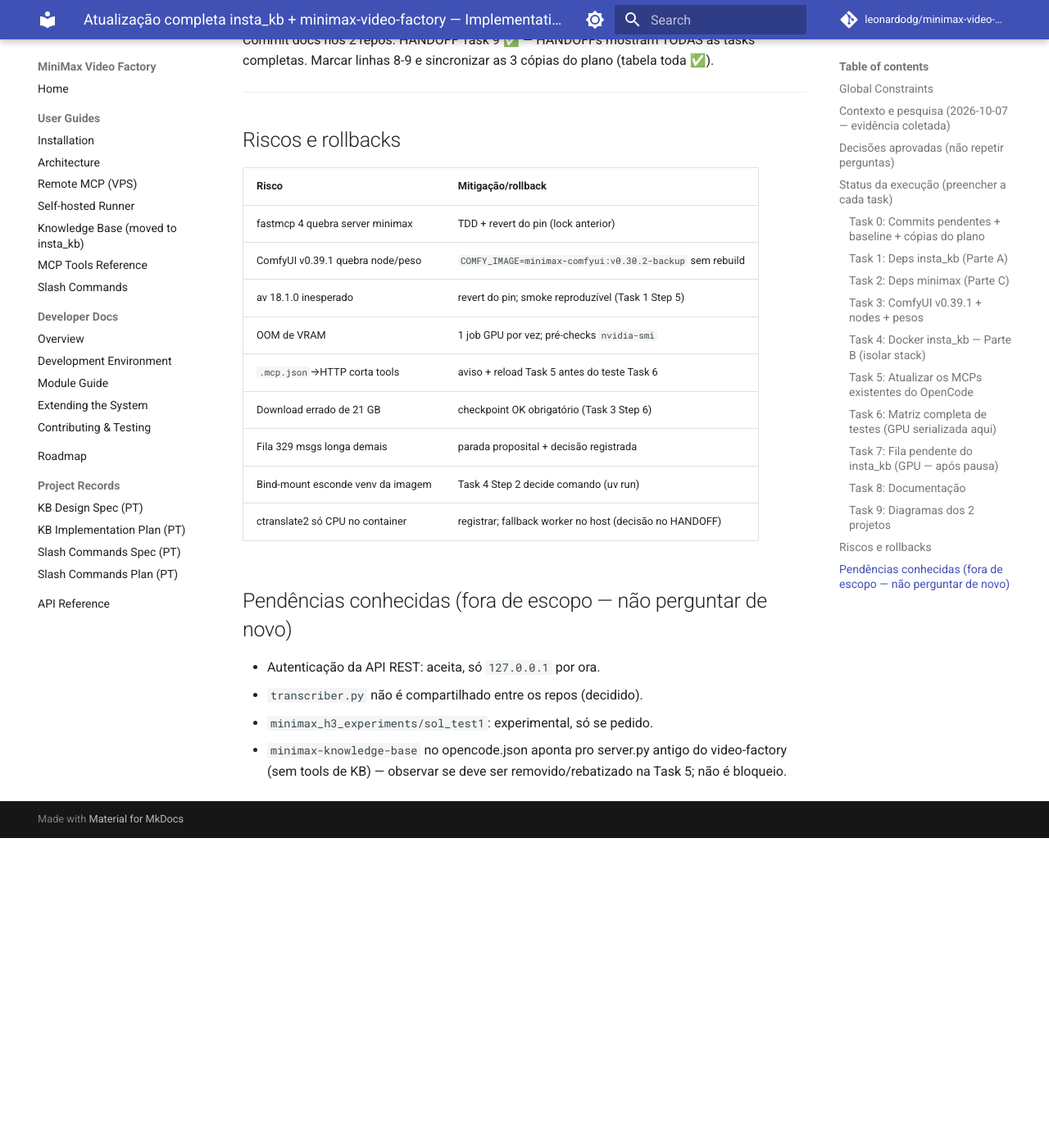
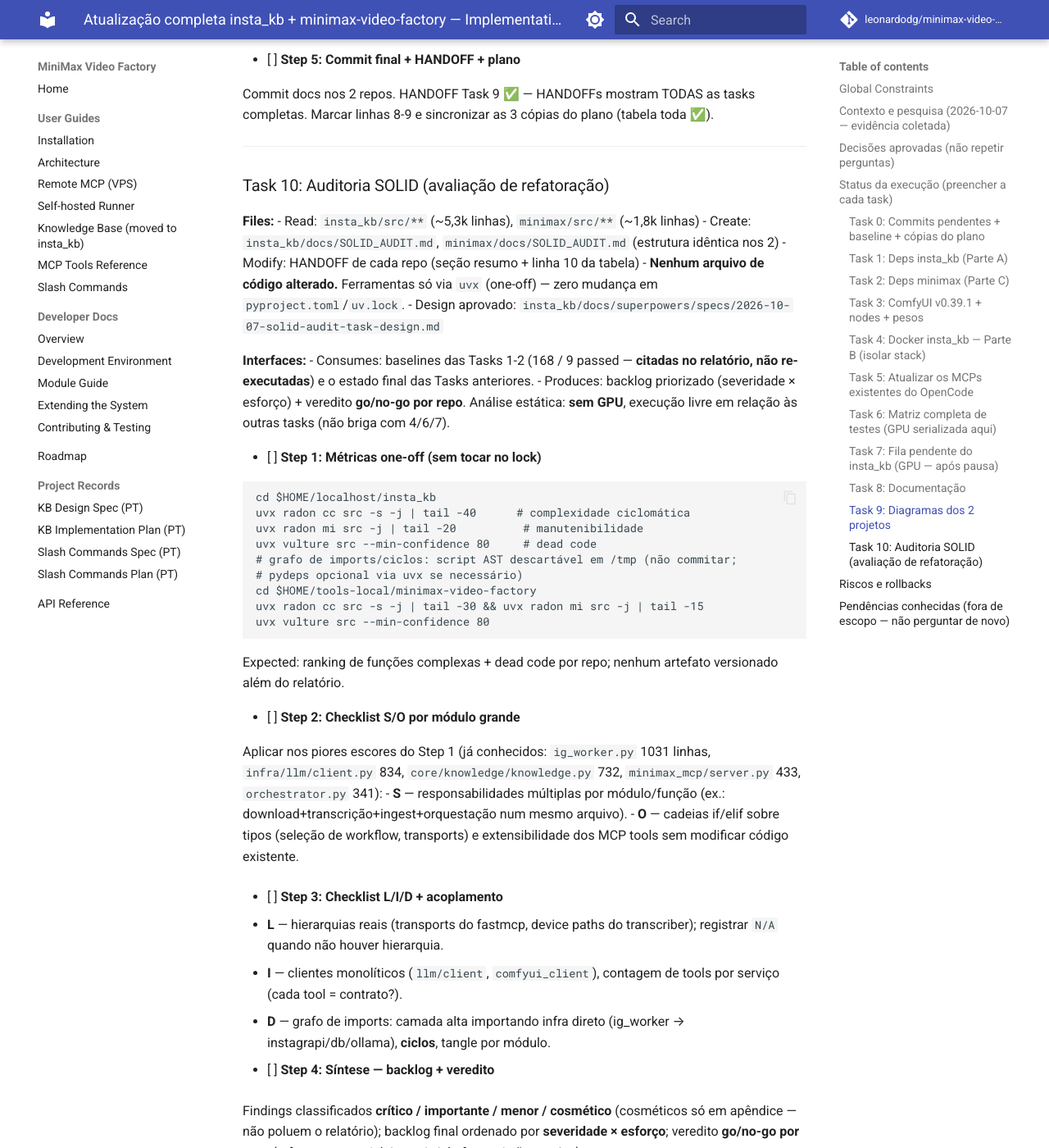
Before and after one commit to leonardodg/minimax-video-factory, an MkDocs documentation site: the page built from docs/PLANO_ATUALIZACAO.md, in a window 1280 px wide and 1400 px high, scrolled down 21549 px. Shown: the whole window at 82% size. Built offline with MkDocs 1.6.1 and Material for MkDocs 9.7.7, drawn with Linux system fonts in a browser that asks for light colours; comment, search, counter and statistics services are not loaded; before the commit the page ends 22571 px from its top, so only the background shows below that; some of the changed text lies outside the part shown.

Commit message:
docs(plano): Task 10 — auditoria SOLID (avaliação) no plano e HANDOFF

````diff
--- a/docs/PLANO_ATUALIZACAO.md
+++ b/docs/PLANO_ATUALIZACAO.md
@@ -134,6 +134,7 @@
 | 7 | Fila do insta_kb | ✅ (parada proposital) | drenagem parcial 329→322 ready, 0 dead, 7 ingests e2e (docs 3713→3719), 0 errors; parada graciosa por decisão do usuário (retomável); commit `473e773` (insta_kb) |
 | 8 | Documentação | ⏳ | |
 | 9 | Diagramas | ⏳ | |
+| 10 | Auditoria SOLID (avaliação) | ⏳ | |
 
 ---
 
@@ -1047,6 +1048,76 @@
 
 ---
 
+### Task 10: Auditoria SOLID (avaliação de refatoração)
+
+**Files:**
+- Read: `insta_kb/src/**` (~5,3k linhas), `minimax/src/**` (~1,8k linhas)
+- Create: `insta_kb/docs/SOLID_AUDIT.md`, `minimax/docs/SOLID_AUDIT.md`
+  (estrutura idêntica nos 2)
+- Modify: HANDOFF de cada repo (seção resumo + linha 10 da tabela)
+- **Nenhum arquivo de código alterado.** Ferramentas só via `uvx`
+  (one-off) — zero mudança em `pyproject.toml`/`uv.lock`.
+- Design aprovado: `insta_kb/docs/superpowers/specs/2026-10-07-solid-audit-task-design.md`
+
+**Interfaces:**
+- Consumes: baselines das Tasks 1-2 (168 / 9 passed — **citadas no
+  relatório, não re-executadas**) e o estado final das Tasks anteriores.
+- Produces: backlog priorizado (severidade × esforço) + veredito
+  **go/no-go por repo**. Análise estática: **sem GPU**, execução livre
+  em relação às outras tasks (não briga com 4/6/7).
+
+- [ ] **Step 1: Métricas one-off (sem tocar no lock)**
+
+```bash
+cd $HOME/localhost/insta_kb
+uvx radon cc src -s -j | tail -40      # complexidade ciclomática
+uvx radon mi src -j | tail -20          # manutenibilidade
+uvx vulture src --min-confidence 80     # dead code
+# grafo de imports/ciclos: script AST descartável em /tmp (não commitar;
+# pydeps opcional via uvx se necessário)
+cd $HOME/tools-local/minimax-video-factory
+uvx radon cc src -s -j | tail -30 && uvx radon mi src -j | tail -15
+uvx vulture src --min-confidence 80
+```
+Expected: ranking de funções complexas + dead code por repo; nenhum
+artefato versionado além do relatório.
+
+- [ ] **Step 2: Checklist S/O por módulo grande**
+
+Aplicar nos piores escores do Step 1 (já conhecidos: `ig_worker.py`
+1031 linhas, `infra/llm/client.py` 834, `core/knowledge/knowledge.py`
+732, `minimax_mcp/server.py` 433, `orchestrator.py` 341):
+- **S** — responsabilidades múltiplas por módulo/função (ex.:
+  download+transcrição+ingest+orquestação num mesmo arquivo).
+- **O** — cadeias if/elif sobre tipos (seleção de workflow, transports)
+  e extensibilidade dos MCP tools sem modificar código existente.
+
+- [ ] **Step 3: Checklist L/I/D + acoplamento**
+
+- **L** — hierarquias reais (transports do fastmcp, device paths do
+  transcriber); registrar `N/A` quando não houver hierarquia.
+- **I** — clientes monolíticos (`llm/client`, `comfyui_client`),
+  contagem de tools por serviço (cada tool = contrato?).
+- **D** — grafo de imports: camada alta importando infra direto
+  (ig_worker → instagrapi/db/ollama), **ciclos**, tangle por módulo.
+
+- [ ] **Step 4: Síntese — backlog + veredito**
+
+Findings classificados **crítico / importante / menor / cosmético**
+(cosméticos só em apêndice — não poluem o relatório); backlog final
+ordenado por **severidade × esforço**; veredito **go/no-go por repo**
+(refatorar agora / deixar p/ ciclo futura / não precisa).
+
+- [ ] **Step 5: Entregável + HANDOFF + plano**
+
+`docs/SOLID_AUDIT.md` nos 2 repos com os blocos (métricas, S/O, L/I/D,
+acoplamento, backlog, veredito). **Guardrail:** nenhum path `/home/<user>`
+no relatório (repo minimax é público; `tests/unit_privacy.py` derruba a
+suíte). Seção resumo + ponteiro no HANDOFF de cada repo; linha 10 da
+tabela nas 3 cópias do plano (md5 sync). Commits separados por repo.
+
+---
+
 ## Riscos e rollbacks
 
 | Risco | Mitigação/rollback |
````
Also changed, not shown: other parts of docs/PLANO_ATUALIZACAO.md (+1 -1 lines), docs/HANDOFF.md (+1 -0 lines).
